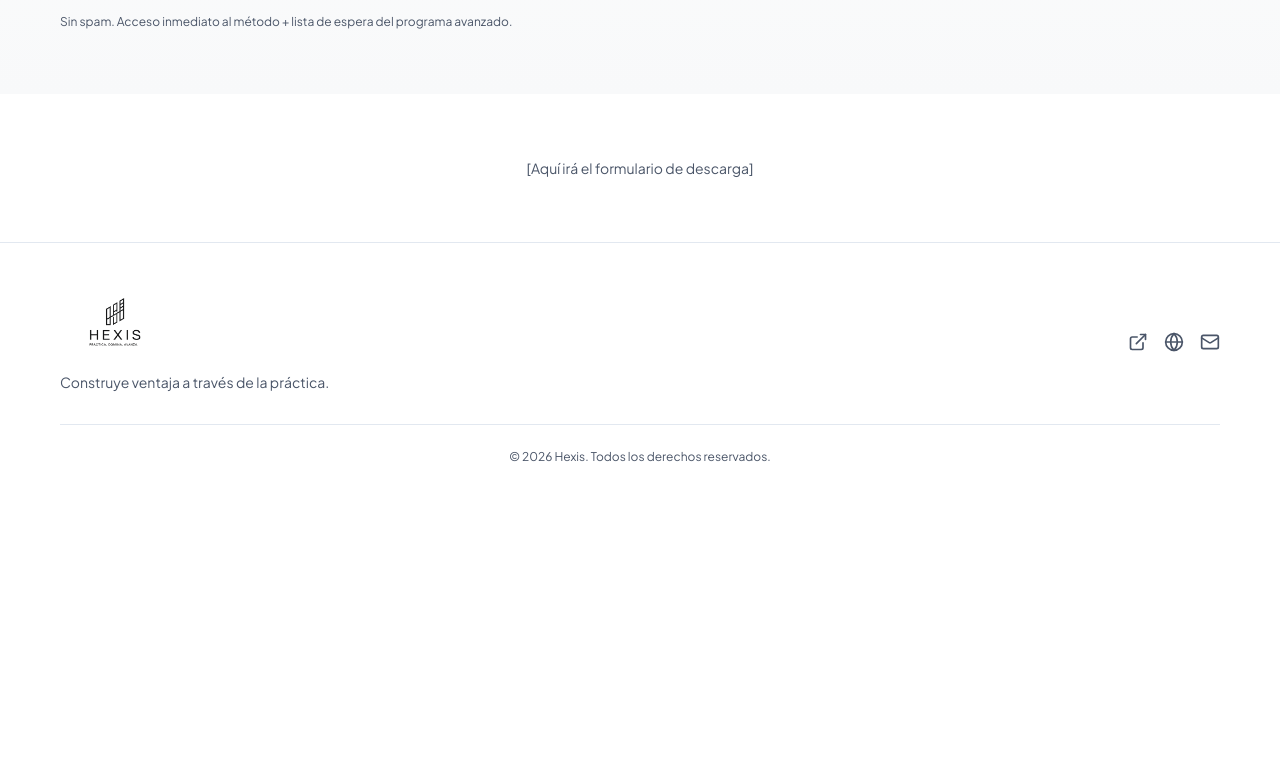
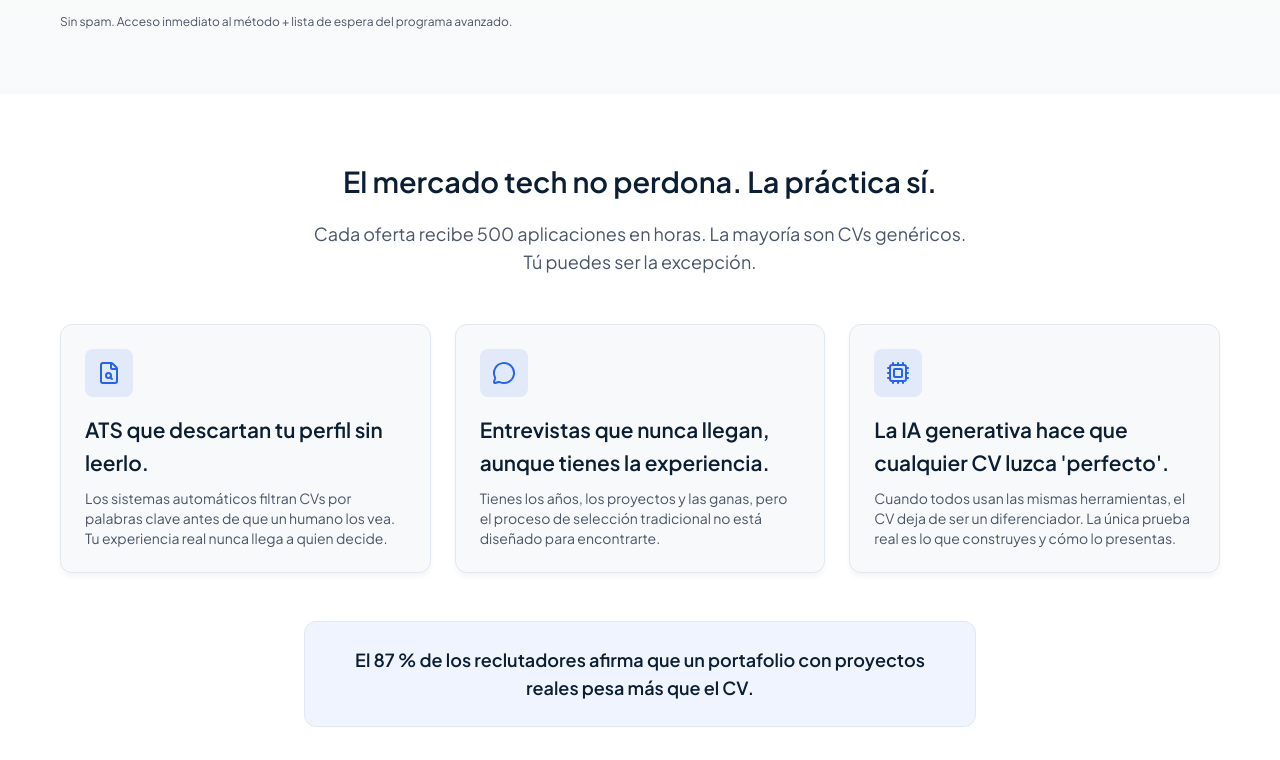
Before and after one commit to theghost1980/hexis, a Next.js app in the folder hexis-landing/: page / in a window 1280 px wide. Shown: the part 540-1300 px from the top of the page. Before the commit the page ends 1053 px from the top, so only its background shows below. Built offline with nearby package versions, Linux system fonts and the light colour scheme.

Commit message:
dev: Market Pain Section added

```diff
--- a/hexis-landing/src/app/page.tsx
+++ b/hexis-landing/src/app/page.tsx
@@ -1,6 +1,7 @@
 import { Navbar } from "@/components/navbar"
 import { Footer } from "@/components/footer"
 import { HeroSection } from "@/components/sections/HeroSection"
+import { MarketPainSection } from "@/components/sections/MarketPainSection"
 
 export default function Home() {
   return (
@@ -8,6 +9,8 @@ export default function Home() {
       <Navbar />
       <main className="flex-1 pt-16">
         <HeroSection />
+
+        <MarketPainSection />
 
         <section id="cta-form" className="mx-auto max-w-xl px-5 py-16 sm:py-16">
           <p className="text-center text-sm text-muted-foreground">
--- /dev/null
+++ b/hexis-landing/src/components/sections/MarketPainSection.tsx
@@ -0,0 +1,66 @@
+import { FileSearch, MessageCircle, Cpu } from "lucide-react"
+
+const pains = [
+  {
+    icon: FileSearch,
+    title: "ATS que descartan tu perfil sin leerlo.",
+    description:
+      "Los sistemas automáticos filtran CVs por palabras clave antes de que un humano los vea. Tu experiencia real nunca llega a quien decide.",
+  },
+  {
+    icon: MessageCircle,
+    title: "Entrevistas que nunca llegan, aunque tienes la experiencia.",
+    description:
+      "Tienes los años, los proyectos y las ganas, pero el proceso de selección tradicional no está diseñado para encontrarte.",
+  },
+  {
+    icon: Cpu,
+    title:
+      "La IA generativa hace que cualquier CV luzca 'perfecto'.",
+    description:
+      "Cuando todos usan las mismas herramientas, el CV deja de ser un diferenciador. La única prueba real es lo que construyes y cómo lo presentas.",
+  },
+]
+
+export function MarketPainSection() {
+  return (
+    <section className="bg-white py-16 sm:py-16">
+      <div className="mx-auto max-w-container px-5">
+        <div className="mx-auto max-w-2xl text-center">
+          <h2>El mercado tech no perdona. La práctica sí.</h2>
+          <p className="mt-4 text-base text-[#4A5568] sm:text-lg">
+            Cada oferta recibe 500 aplicaciones en horas. La mayoría son CVs
+            genéricos. Tú puedes ser la excepción.
+          </p>
+        </div>
+
+        <div className="mt-12 grid gap-6 sm:grid-cols-2 lg:grid-cols-3">
+          {pains.map((pain) => {
+            const Icon = pain.icon
+            return (
+              <div
+                key={pain.title}
+                className="rounded-xl border border-[#E2E8F0] bg-[#F8F9FA] p-6 shadow-[0_4px_6px_-1px_rgba(0,0,0,0.05)]"
+              >
+                <div className="mb-4 flex h-12 w-12 items-center justify-center rounded-lg bg-[#2563EB]/10 text-[#2563EB]">
+                  <Icon className="h-6 w-6" />
+                </div>
+                <h3>{pain.title}</h3>
+                <p className="mt-2 text-sm text-[#4A5568]">
+                  {pain.description}
+                </p>
+              </div>
+            )
+          })}
+        </div>
+
+        <div className="mx-auto mt-12 max-w-2xl rounded-xl border border-[#E2E8F0] bg-[#F0F4FF] p-6 text-center">
+          <p className="text-lg font-semibold text-[#0B1E33]">
+            El 87 % de los reclutadores afirma que un portafolio con proyectos
+            reales pesa más que el CV.
+          </p>
+        </div>
+      </div>
+    </section>
+  )
+}
```
Also changed, not shown: 1 other file (tests, documents, lock files or other folders).
